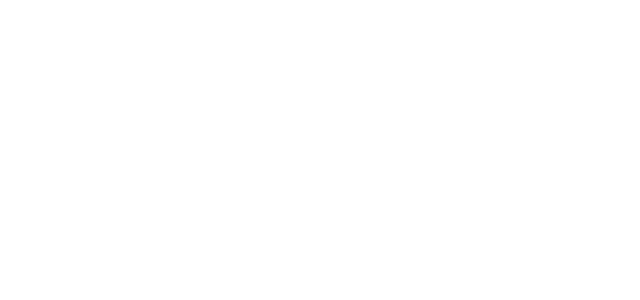
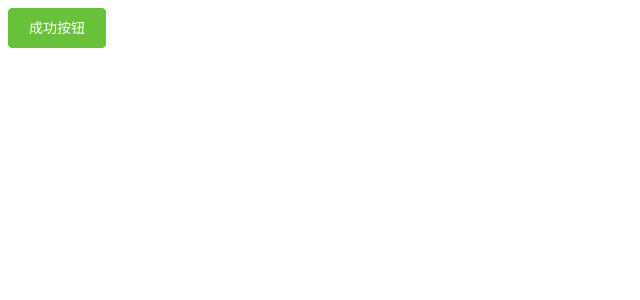
Before and after one commit to zhs-825/heimamm, a Vue app: page / in a window 1280 px wide. Shown: the top 300 px of the page, without its empty margins (0-640 px from the left). Built offline with nearby package versions, Linux system fonts and the light colour scheme.

Commit message:
element-ui整合

```diff
--- a/src/App.vue
+++ b/src/App.vue
@@ -1,13 +1,15 @@
 <template>
-  <router-view></router-view>
+  <div>
+    <router-view></router-view>
+    <el-button type="success">成功按钮</el-button>
+  </div>
 </template>
 
 <script>
 export default {
-  name:'app'
-}
+  name: "app"
+};
 </script>
 
 <style>
-
 </style>
```
Also changed, not shown: src/main.js (+7 -0 lines).
